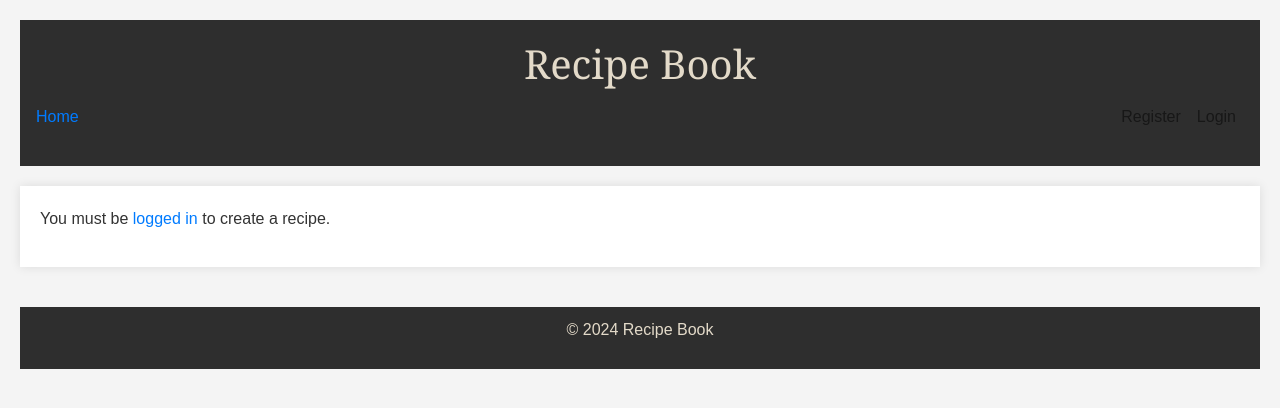
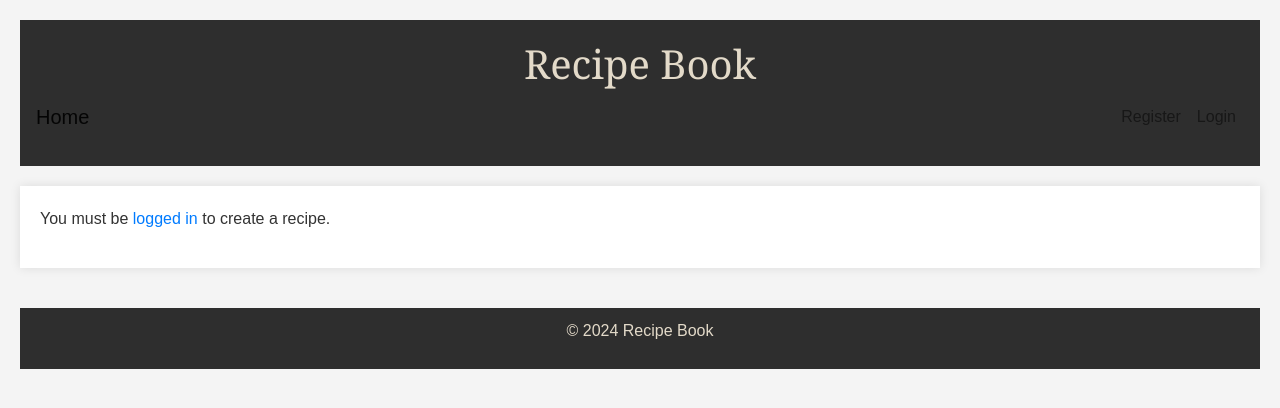
Before and after one commit to seanfreaney/fav-recipes, a Django app: page /recipe/create/ in a window 1280 px wide. Shown: the top 408 px of the page. Run offline with Django 4.2, Linux system fonts and the light colour scheme; some libraries are stand-ins or nearby versions.

Commit message:
style base.html

```diff
--- a/templates/base.html
+++ b/templates/base.html
@@ -26,7 +26,7 @@
     <header>
         <h1>Recipe Book</h1>
         <nav class="navbar navbar-expand-lg navbar-light">
-            <a href="{% url 'home' %}">Home</a>
+            <a class="navbar-brand" href="{% url 'home' %}">Home</a>
             <button class="navbar-toggler" type="button" data-toggle="collapse" data-target="#navbarNav" aria-controls="navbarNav" aria-expanded="false" aria-label="Toggle navigation">
                 <span class="navbar-toggler-icon"></span>
             </button>
```
